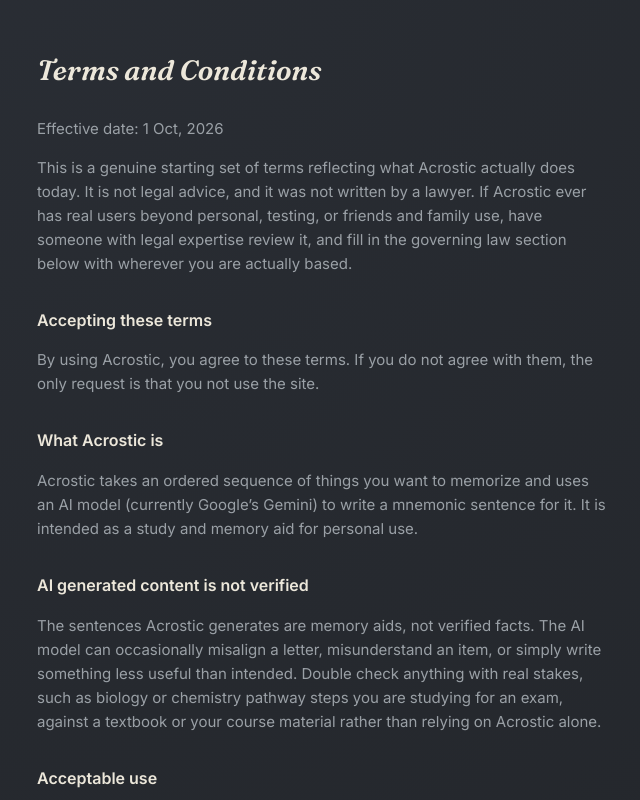
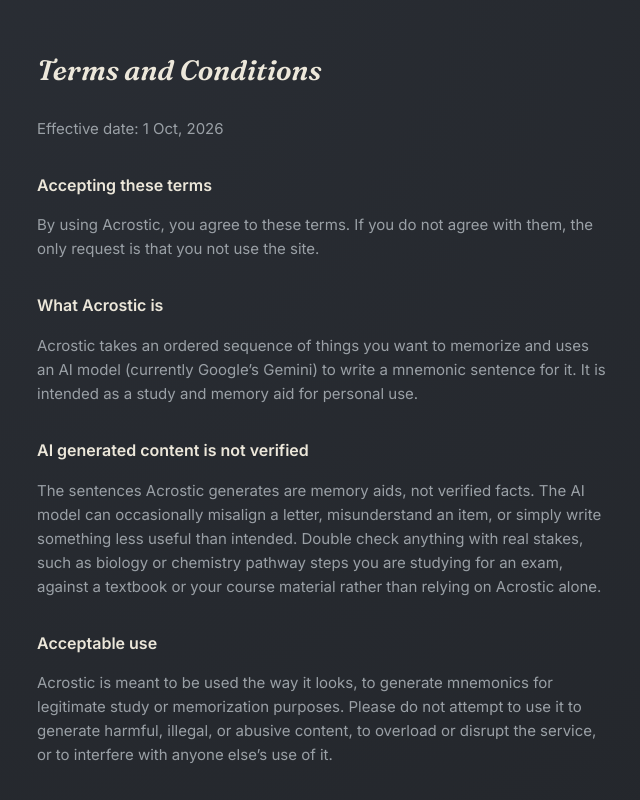
Before and after one commit to laynepasta/acrostic, a Next.js app: page /terms in a window 1280 px wide. Shown: the top 800 px of the page, without its empty margins (317-957 px from the left). Built offline with nearby package versions, Linux system fonts and the light colour scheme.

Commit message:
Update page.tsx

```diff
--- a/app/terms/page.tsx
+++ b/app/terms/page.tsx
@@ -8,14 +8,6 @@
       <h1>Terms and Conditions</h1>
 
       <p>Effective date: 1 Oct, 2026</p>
-
-      <p>
-        This is a genuine starting set of terms reflecting what Acrostic actually does today. It
-        is not legal advice, and it was not written by a lawyer. If Acrostic ever has real users
-        beyond personal, testing, or friends and family use, have someone with legal expertise
-        review it, and fill in the governing law section below with wherever you are actually
-        based.
-      </p>
 
       <h2>Accepting these terms</h2>
       <p>
```
